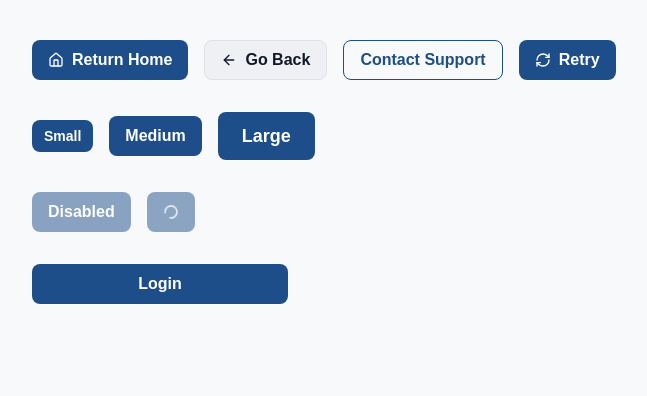
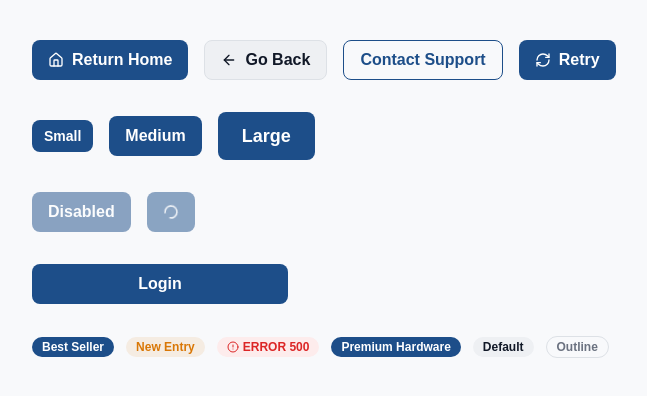
Before and after one commit to momotaun/Annah_E_Commerce, a Next.js app in the folder frontend/: page /playground in a window 1280 px wide. Shown: the top 396 px of the page, without its empty margins (8-655 px from the left). Built offline with nearby package versions, Linux system fonts and the light colour scheme.

Commit message:
feat: add dynamic Badge component with variants and icon support

```diff
--- /dev/null
+++ b/frontend/src/app/components/ui/Badge.tsx
@@ -0,0 +1,38 @@
+import { cva, type VariantProps } from "class-variance-authority";
+import { cn } from "@/src/lib/utils";
+
+const badgeVariants = cva(
+  "inline-flex items-center gap-1 rounded-full font-semibold px-2.5 py-0.5 text-xs whitespace-nowrap",
+  {
+    variants: {
+      variant: {
+        default: "bg-gray-100 text-gray-900",
+        primary: "bg-primary-600 text-white",
+        success: "bg-success-500/10 text-success-500",
+        warning: "bg-warning-500/10 text-warning-500",
+        danger: "bg-danger-50 text-danger-500",
+        outline: "bg-transparent text-gray-500 border border-gray-200",
+      },
+    },
+    defaultVariants: {
+      variant: "default",
+    },
+  }
+);
+
+export interface BadgeProps
+  extends React.HTMLAttributes<HTMLSpanElement>,
+    VariantProps<typeof badgeVariants> {
+  icon?: React.ReactNode;
+}
+
+function Badge({ className, variant, icon, children, ...props }: BadgeProps) {
+  return (
+    <span className={cn(badgeVariants({ variant }), className)} {...props}>
+      {icon}
+      {children}
+    </span>
+  );
+}
+
+export default Badge;
--- a/frontend/src/app/playground/page.tsx
+++ b/frontend/src/app/playground/page.tsx
@@ -1,5 +1,6 @@
 import Button from "@/src/app/components/ui/Button";
-import { Home, ArrowLeft, RefreshCw } from "lucide-react";
+import Badge from "@/src/app/components/ui/Badge";
+import { Home, ArrowLeft, RefreshCw, AlertCircle } from "lucide-react";
 
 export default function PlaygroundPage() {
   return (
@@ -31,6 +32,17 @@ export default function PlaygroundPage() {
       <div className="w-64">
         <Button fullWidth>Login</Button>
       </div>
+
+      <div className="flex gap-3 items-center">
+        <Badge variant="primary">Best Seller</Badge>
+        <Badge variant="warning">New Entry</Badge>
+        <Badge variant="danger" icon={<AlertCircle className="h-3 w-3" />}>
+            ERROR 500
+        </Badge>
+        <Badge variant="primary">Premium Hardware</Badge>
+        <Badge variant="default">Default</Badge>
+        <Badge variant="outline">Outline</Badge>
+        </div>
     </div>
   );
 }
```
